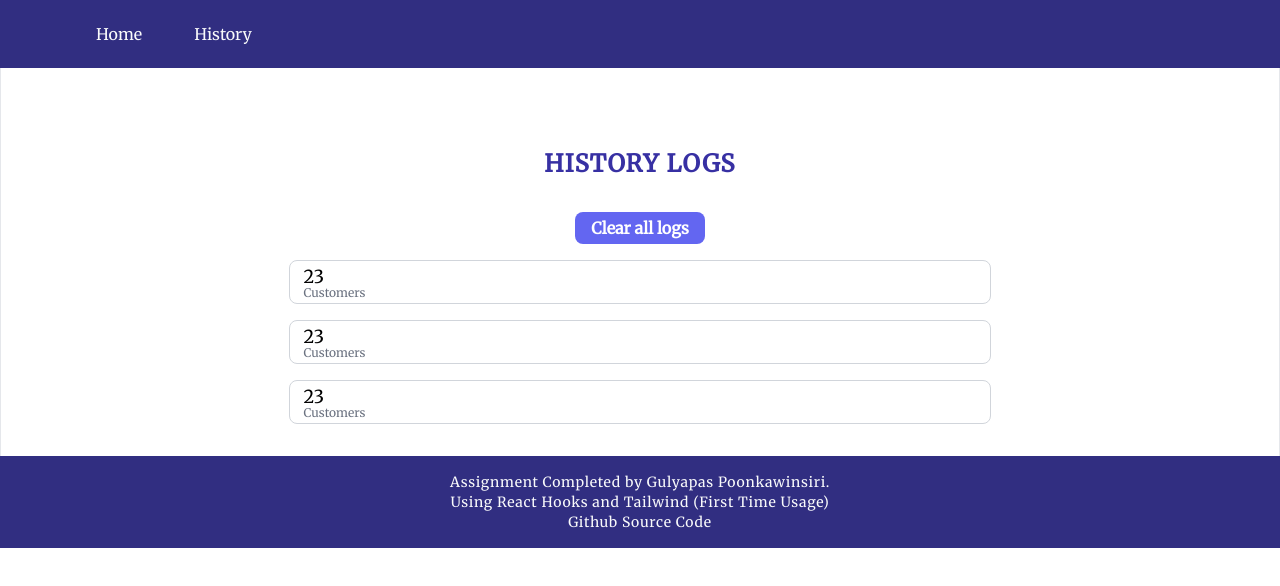
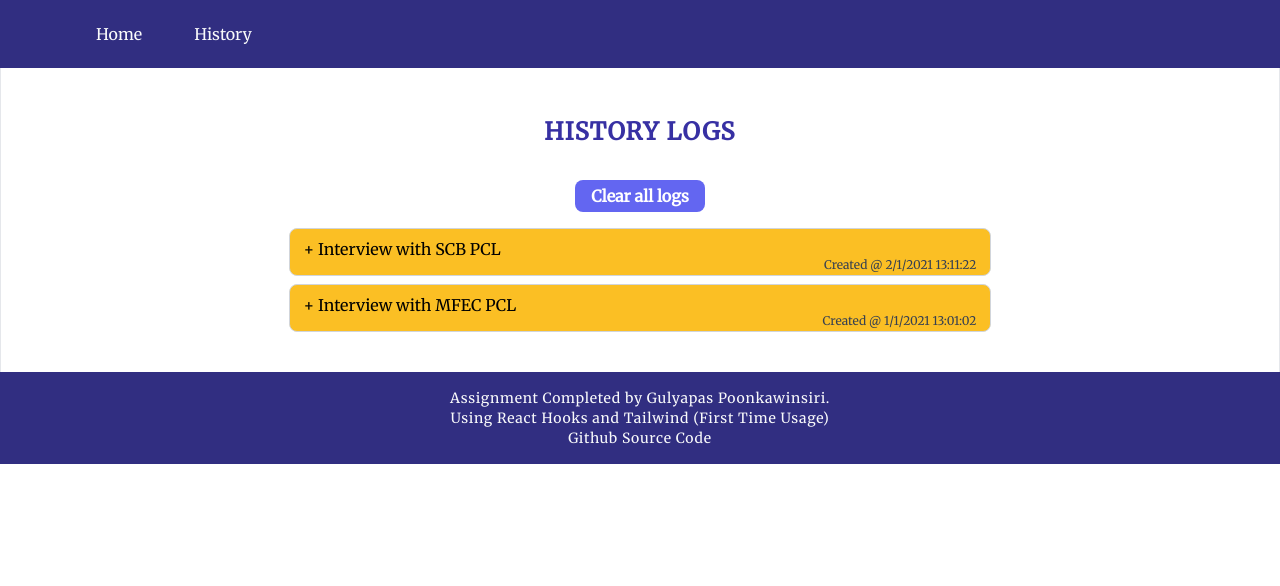
Before and after one commit to joetlobb/mfec-assignment, a React (Create React App) app: page /history in a window 1280 px wide. Shown: the top 586 px of the page. Built offline with nearby package versions, Linux system fonts and the light colour scheme.

Commit message:
Assignment Completed only Cosmetic Adjustment Left

```diff
--- a/src/components/History/History.js
+++ b/src/components/History/History.js
@@ -1,81 +1,62 @@
 import React, { useEffect } from 'react';
+import { connect } from 'react-redux';
+import { deleteLogs } from '../../store/actions';
+import Logs from './Logs/Logs';
 
 const History = (props) => {
   useEffect(() => {
-    console.log(props)
+    // console.log(props.logs)
   }, [props]);
 
   const back = () => {
     // props.history.goBack();
   }
 
+  const clearLogsHandler = () => {
+    props.onClearLogs()
+  };
+
   return (
     <div>
       <React.Fragment>
 
-        <div className="m-4 mt-0 pt-8 ">
+        <div className="m-4 mt-0">
           <div className="col-start-3 col-span-4 p-4 text-center font-extrabold tracking-wider text-2xl text-indigo-800"
-          onClick={back}>
+            onClick={back}>
             HISTORY LOGS
-  </div>
-
+          </div>
         </div>
-        <form className="flex mb-4">
+        <div className="flex mb-4">
           <div className="flex-none w-0.5"></div>
           <div className="flex-grow">
             <div className="flex justify-center">
               {/* <input className=" mr-2 border-b pl-4 pt-1" size="20" placeholder="Enter some task..."></input> */}
               <button className=" px-4 bg-indigo-500 hover:bg-indigo-700 focus:bg-indigo-700 text-white
-              rounded-lg px-0 py-1 font-semibold">Clear all logs</button>
+              rounded-lg px-0 py-1 font-semibold"
+              onClick={clearLogsHandler}
+              >Clear all logs</button>
             </div>
           </div>
           <div className="flex-none w-0.5"></div>
-        </form>
+        </div>
 
         {/* logs */}
-
-        <div className="grid grid-cols-5 gap-4 mx-2 sm:mx-8">
-          <div className="sm:col-start-2 col-span-5 sm:col-span-3 rounded-lg bg-white border border-gray-300 dark:bg-gray-900 dark:border-gray-800 px-3.5">
-            <div className="flex flex-row items-center justify-between">
-              <div className="flex flex-col">
-                <div className="text-lg font-medium pt-2 leading-4">
-                  23
-              </div>
-                <div className="text-xs font-thin text-gray-500 pb-0.5">
-                  Customers
-              </div>
-              </div>
-            </div>
-          </div>
-          <div className="sm:col-start-2 col-span-5 sm:col-span-3 rounded-lg bg-white border border-gray-300 dark:bg-gray-900 dark:border-gray-800 px-3.5">
-            <div className="flex flex-row items-center justify-between">
-              <div className="flex flex-col">
-                <div className="text-lg font-medium pt-2 leading-4">
-                  23
-              </div>
-                <div className="text-xs font-thin text-gray-500 pb-0.5">
-                  Customers
-              </div>
-              </div>
-            </div>
-          </div>
-          <div className="sm:col-start-2 col-span-5 sm:col-span-3 rounded-lg bg-white border border-gray-300 dark:bg-gray-900 dark:border-gray-800 px-3.5">
-            <div className="flex flex-row items-center justify-between">
-              <div className="flex flex-col">
-                <div className="text-lg font-medium pt-2 leading-4">
-                  23
-              </div>
-                <div className="text-xs font-thin text-gray-500 pb-0.5">
-                  Customers
-              </div>
-              </div>
-            </div>
-          </div>
-
-        </div>
+        <Logs allLogs={props.logs} />
       </React.Fragment >
     </div>
   );
 };
 
-export default History;
+const mapStateToProps = state => {
+  return {
+    logs: state.reducers.logs
+  };
+};
+
+const mapDispatchToProps = dispatch => {
+  return {
+    onClearLogs: () => dispatch(deleteLogs())
+  }
+}
+
+export default connect(mapStateToProps, mapDispatchToProps)(History);
--- /dev/null
+++ b/src/components/History/Logs/Logs.js
@@ -0,0 +1,40 @@
+import React, { useEffect } from 'react';
+
+const Logs = (props) => {
+  useEffect(() => {
+    console.log(props.allLogs);
+  }, [props.allLogs]);
+
+  let reverseLogs = null;
+  if (props.allLogs && props.allLogs.length !== 0) {
+    const logs = props.allLogs.slice().reverse();
+    reverseLogs = logs.map((log, id) => {
+      return (
+        <div className="grid grid-cols-5 gap-4 mx-2 sm:mx-8 sm:my-2" key={id + Math.random()}>
+          <div className={log.title === 'Created' ? "sm:col-start-2 col-span-5 sm:col-span-3 rounded-lg bg-yellow-400 border border-gray-300 dark:bg-gray-900 dark:border-gray-800 px-3.5"
+          : log.title === 'Modified' ? "sm:col-start-2 col-span-5 sm:col-span-3 rounded-lg bg-indigo-300 border border-gray-300 dark:bg-gray-900 dark:border-gray-800 px-3.5"
+        : "sm:col-start-2 col-span-5 sm:col-span-3 rounded-lg bg-red-400 border border-gray-300 dark:bg-gray-900 dark:border-gray-800 px-3.5"}>
+            <div className="flex flex-row items-center justify-center">
+              <div className="flex flex-col w-full">
+                <div className="text-md font-medium pt-3 leading-4">
+                  {log.name}
+                </div>
+                <div className="text-xs text-right font-thin text-gray-700 pb-0.5 ">
+                  {log.title + ' @ ' + log.time}
+                </div>
+              </div>
+            </div>
+          </div>
+        </div>
+      );
+    })
+  };
+
+  return (
+    <div>
+      {reverseLogs}
+    </div>
+  );
+};
+
+export default Logs;
--- a/src/components/Todo/Todo.js
+++ b/src/components/Todo/Todo.js
@@ -55,9 +55,11 @@ const Todo = (props) => {
   const onSubmitHandler = (e, id, method) => {
     e.preventDefault();
     if (method === 'edit') {
+      // todo... fix when input empty input
+      // todo... fix when submit without any changes in todo name and info
       props.onEditTodo(id, inputTodo.name, inputTodo.info);
     } else if (method === 'del') {
-      props.onRemoveTodo(id);
+      props.onRemoveTodo(id, inputTodo.name);
     };
     setInputEditing({ editing: false, id: null });
     setInputTodo({ name: null, info: null });
@@ -78,9 +80,9 @@ const Todo = (props) => {
                   {inputEditing.editing ? null
                     : todo.isDone ?
                       <FontAwesomeIcon icon={faCheck}
-                        className={classes.isDone} onClick={() => props.toggle(id)} />
+                        className={classes.isDone} onClick={() => props.toggle(id, todo.name)} />
                       : <FontAwesomeIcon icon={faCheck}
-                        className={classes.isNotDone} onClick={() => props.toggle(id)} />}
+                        className={classes.isNotDone} onClick={() => props.toggle(id, todo.name)} />}
 
                   <form className="flex flex-row justify-center" onSubmit={(e) => onSubmitHandler(e, id, 'edit')} >
                     <div className="flex flex-col">
@@ -121,9 +123,9 @@ const Todo = (props) => {
               <div className="flex flex-row items-center justify-start">
                 {todo.isDone ?
                   <FontAwesomeIcon icon={faCheck}
-                    className={classes.isDone} onClick={() => props.toggle(id)} />
+                    className={classes.isDone} onClick={() => props.toggle(id, todo.name)} />
                   : <FontAwesomeIcon icon={faCheck}
-                    className={classes.isNotDone} onClick={() => props.toggle(id)} />}
+                    className={classes.isNotDone} onClick={() => props.toggle(id, todo.name)} />}
                 <div className="flex flex-col">
                   <div className="text-md font-medium pt-2 leading-4 break-all break-words"
                     onClick={() => editingHandler(id)}>
@@ -162,7 +164,7 @@ const Todo = (props) => {
 const mapDispatchToProps = dispatch => {
   return {
     onEditTodo: (id, name, info) => dispatch(editTodo(id, name, info)),
-    onRemoveTodo: (id) => dispatch(removeTodo(id))
+    onRemoveTodo: (id, name) => dispatch(removeTodo(id, name))
   };
 };
 
--- a/src/store/actionTypes.js
+++ b/src/store/actionTypes.js
@@ -2,3 +2,4 @@ export const TOGGLE_STATUS = 'TOGGLE_STATUS';
 export const ADD_TODO = 'ADD_TODO';
 export const EDIT_TODO = 'EDIT_TODO';
 export const REMOVE_TODO = 'REMOVE_TODO';
+export const DELETE_LOGS = 'DELETE_LOGS';
--- a/src/store/actions.js
+++ b/src/store/actions.js
@@ -1,8 +1,9 @@
-import { TOGGLE_STATUS, EDIT_TODO, ADD_TODO, REMOVE_TODO } from './actionTypes'
+import { TOGGLE_STATUS, EDIT_TODO, ADD_TODO, REMOVE_TODO, DELETE_LOGS } from './actionTypes'
 
-export const toggleTodo = id => ({
+export const toggleTodo = (id, name) => ({
   type: TOGGLE_STATUS,
-  id: id
+  id: id,
+  name: name
 });
 export const addTodo = (name, info) => ({
   type: ADD_TODO,
@@ -15,7 +16,11 @@ export const editTodo = (id, name, info) => ({
   name: name,
   info: info
 });
-export const removeTodo = (id) => ({
+export const removeTodo = (id, name) => ({
   type: REMOVE_TODO,
-  id: id
+  id: id,
+  name: name
 });
+export const deleteLogs = () => ({
+  type: DELETE_LOGS
+});
--- a/src/store/reducers.js
+++ b/src/store/reducers.js
@@ -1,4 +1,4 @@
-import { EDIT_TODO, ADD_TODO, TOGGLE_STATUS, REMOVE_TODO } from "./actionTypes";
+import { EDIT_TODO, ADD_TODO, TOGGLE_STATUS, REMOVE_TODO, DELETE_LOGS } from "./actionTypes";
 
 const initialState = {
   todos: [
@@ -14,14 +14,17 @@ const initialState = {
     },
   ],
   logs: [
+    // i should have add the id of todos since the begining,
+    // now i don't have time to restructure it all again
+    // hope u don't mind, lol
     {
-      name: 'Interview with MFEC PCL',
-      time: '1/Jan/21 13:01:02',
+      name: '+ Interview with MFEC PCL',
+      time: '1/1/2021 13:01:02',
       title: 'Created',
     },
     {
-      name: 'Interview with SCB PCL',
-      time: '2/Jan/21 13:11:22',
+      name: '+ Interview with SCB PCL',
+      time: '2/1/2021 13:11:22',
       title: 'Created',
     },
   ]
@@ -29,22 +32,46 @@ const initialState = {
 
 const reducer = (state = initialState, action) => {
   let curTodos = [];
+  const formatTime = () => {
+    const time = new Date();
+    const d = time.getDate();
+    const M = time.getMonth() + 1;
+    const y = time.getFullYear();
+    const h = time.getHours();
+    const m = time.getMinutes();
+    const s = time.getSeconds();
+    return `${d}/${M}/${y} ${h}:${m}:${s}`;
+  };
   switch (action.type) {
     case TOGGLE_STATUS:
       curTodos = [...state.todos];
       curTodos[action.id] = { ...state.todos[action.id] };
       curTodos[action.id].isDone = !curTodos[action.id].isDone;
-      return { ...state, todos: curTodos };
+      return { ...state, todos: curTodos,
+        logs: state.logs.concat({ name: state.todos[action.id].isDone ? 'X '+ action.name : '/ ' + action.name, time: formatTime(), title: state.todos[action.id].isDone ? 'Pending' : 'Completed' }) };
     case ADD_TODO:
-      return { ...state, todos: state.todos.concat({ name: action.name, info: action.info }) };
+      return {
+        ...state,
+        todos: state.todos.concat({ name: action.name, info: action.info }),
+        logs: state.logs.concat({ name: '+ ' + action.name, time: formatTime(), title: 'Created' })
+      };
     case EDIT_TODO:
       curTodos = [...state.todos];
       curTodos[action.id] = { ...state.todos[action.id], name: action.name, info: action.info };
-      return { ...state, todos: curTodos };
+      let oldName = ' - ' + state.todos[action.id].name;
+      if (state.todos[action.id].name === action.name) oldName = ' ++ Info modified';
+      return {
+        ...state,
+        todos: curTodos,
+        logs: state.logs.concat({ name: '+ ' + action.name + oldName, time: formatTime(), title: 'Modified' })
+      };
     case REMOVE_TODO:
       curTodos = [...state.todos];
       curTodos.splice(action.id, 1);
-      return { ...state, todos: curTodos };
+      return { ...state, todos: curTodos,
+      logs: state.logs.concat({ name: '- ' + action.name, time: formatTime(), title: 'Deleted' }) };
+    case DELETE_LOGS:
+      return { ...state, logs: []}
     default: return state;
   };
 };
```
Also changed, not shown: src/components/Home/Home.js (+58 -14 lines), 1 other file (tests, documents, lock files or other folders).
